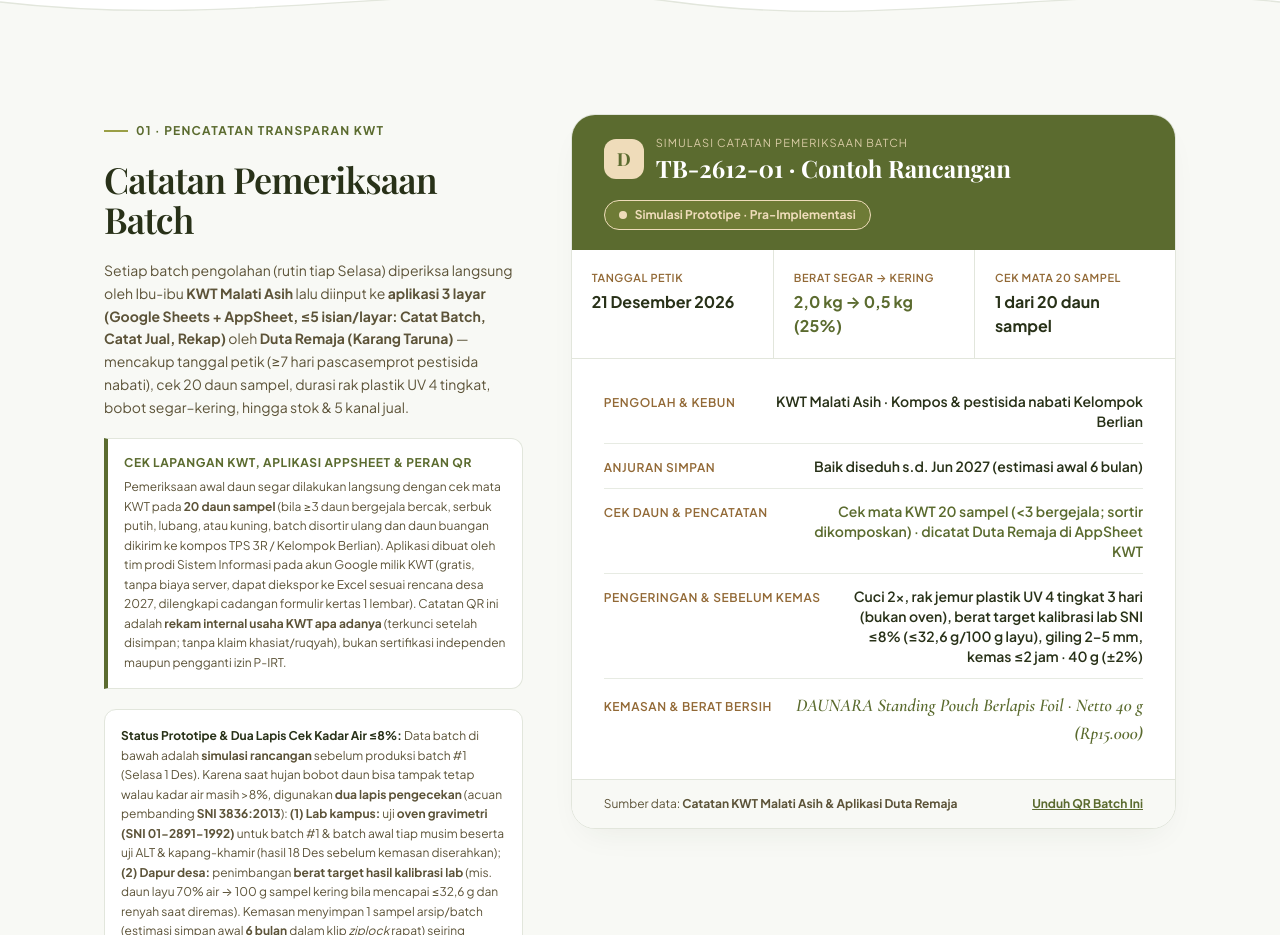
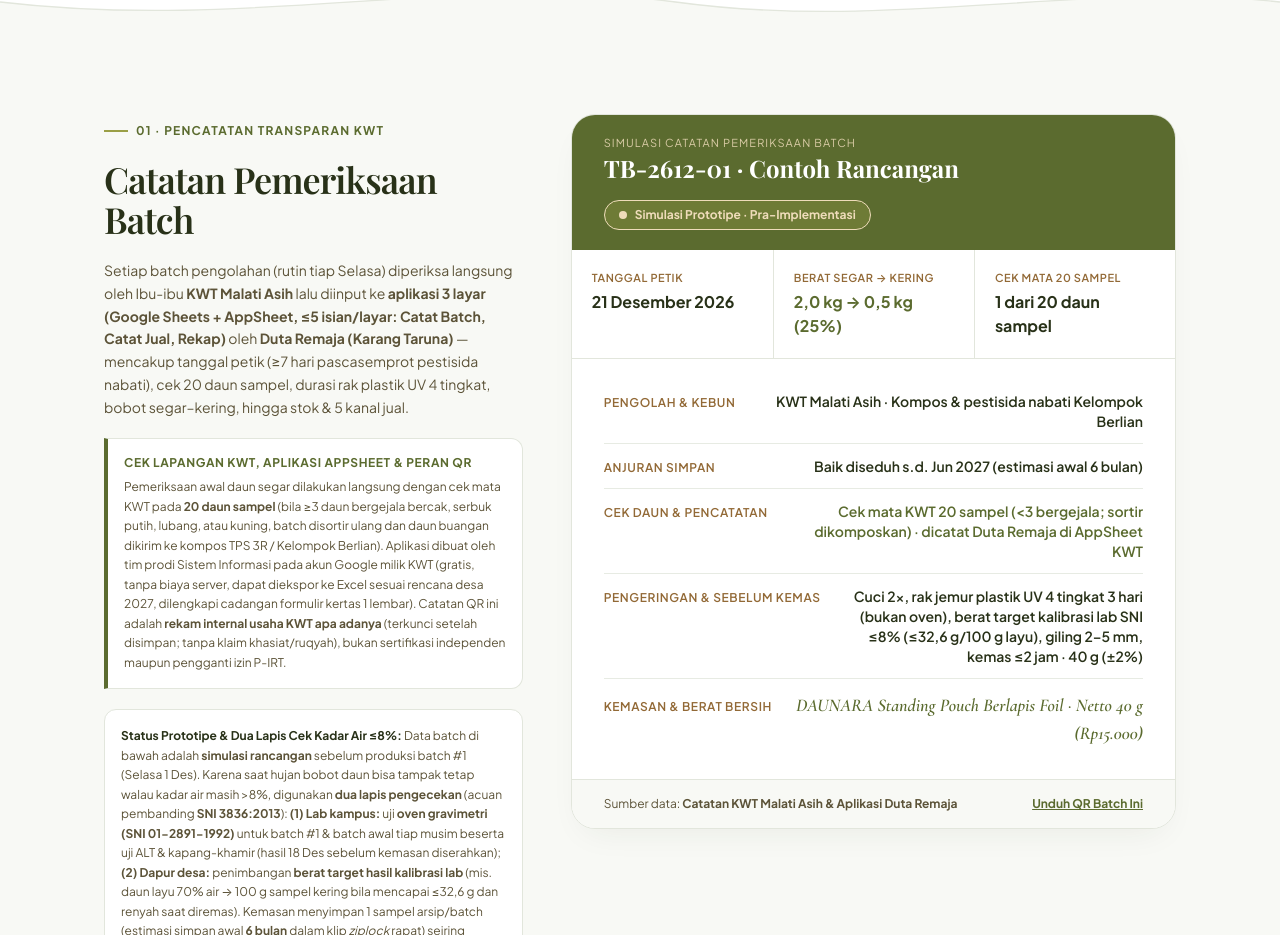
Before and after one commit to Figoalghfrii/acc-qr-storytelling, a plain HTML site: page Cinanjung/netlify-cinanjung/index.html in a window 1280 px wide. Shown: the part 1260-2195 px from the top of the page. Drawn offline with nearby package versions, Linux system fonts and the light colour scheme; a web font is replaced by a local one.

Commit message:
Remove monogram D and R badges from batch card headers

```diff
--- a/Cinanjung/netlify-cinanjung/index.html
+++ b/Cinanjung/netlify-cinanjung/index.html
@@ -284,12 +284,9 @@
           <div class="botanical-surface rounded-3xl overflow-hidden">
             <!-- Top Header Bar -->
             <div class="bg-[#5B6B2F] text-[#FAF6EC] px-6 sm:px-8 py-5 flex flex-wrap items-center justify-between gap-4">
-              <div class="flex items-center gap-3">
-                <div class="w-10 h-10 rounded-xl bg-[#EFDCBA] text-[#5B6B2F] flex items-center justify-center font-serif-display font-bold text-lg">D</div>
-                <div>
-                  <div class="text-[11px] uppercase tracking-widest text-[#EFDCBA]/85">Simulasi Catatan Pemeriksaan Batch</div>
-                  <div id="val-code" class="font-serif-display text-2xl font-bold text-[#FFFFFF]">TB-2612-01 · Contoh Rancangan</div>
-                </div>
+              <div>
+                <div class="text-[11px] uppercase tracking-widest text-[#EFDCBA]/85">Simulasi Catatan Pemeriksaan Batch</div>
+                <div id="val-code" class="font-serif-display text-2xl font-bold text-[#FFFFFF]">TB-2612-01 · Contoh Rancangan</div>
               </div>
               <div class="inline-flex items-center gap-2 bg-[#9A9F46]/30 border border-[#EFDCBA] text-[#EFDCBA] px-3.5 py-1.5 rounded-full text-xs font-bold">
                 <span class="w-2 h-2 rounded-full bg-[#EFDCBA]"></span>
```
Also changed, not shown: Pasir Wetan/netlify-pasir-wetan/index.html (+3 -6 lines).
